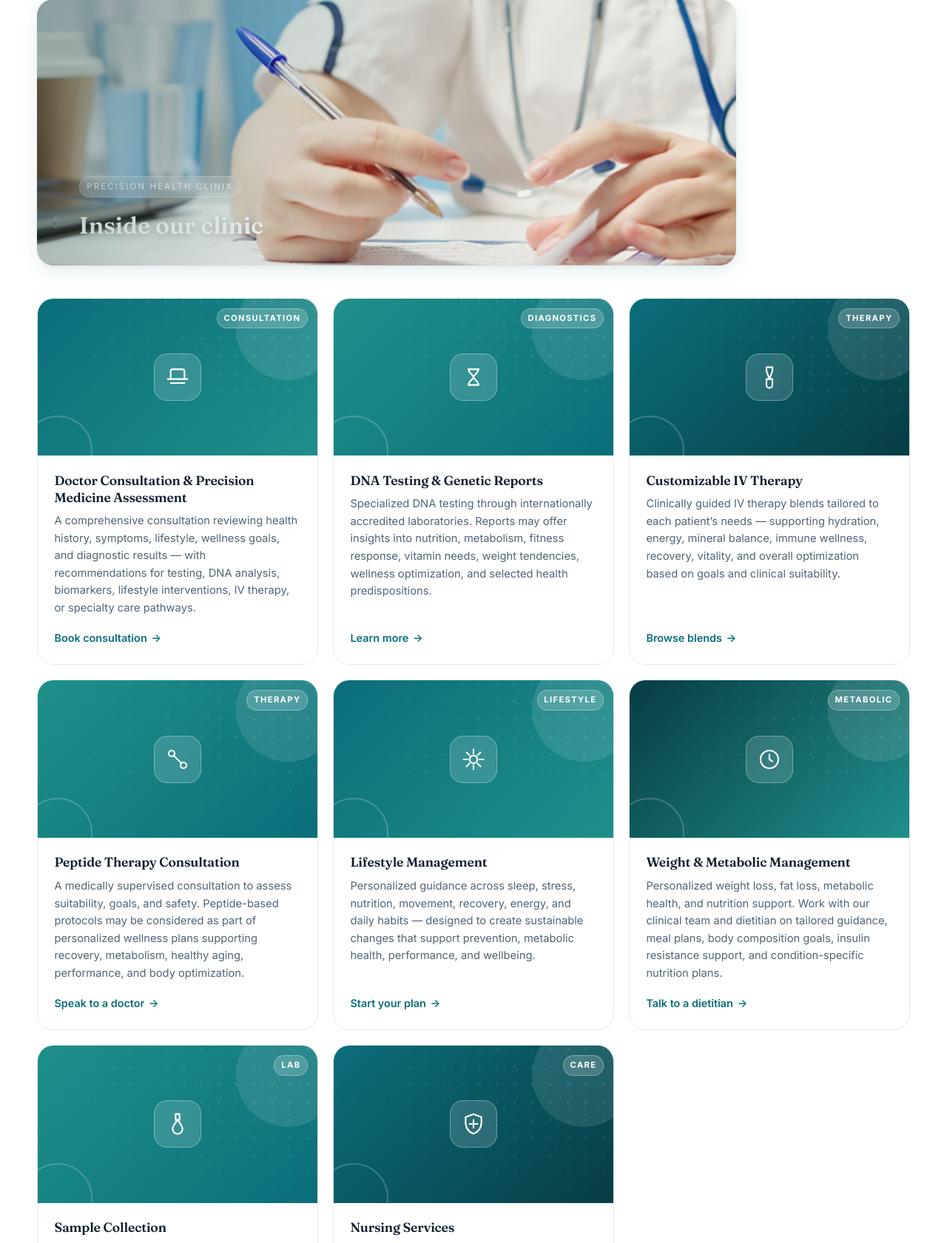
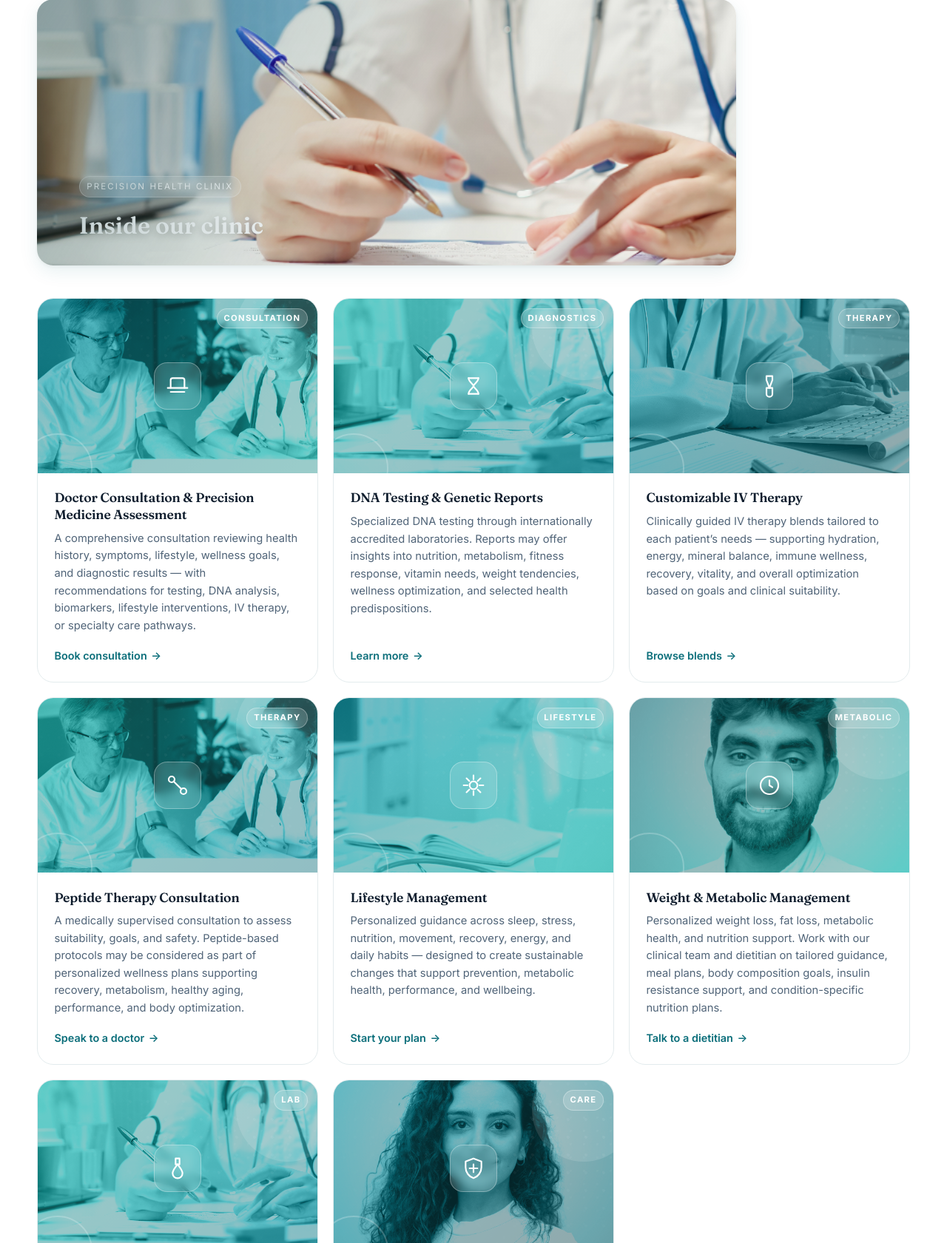
Before and after one commit to sahmadlitpeaks/phcx, a PHP site: page / in a window 1280 px wide. Shown: the part 4819-6500 px from the top of the page at 74% size. Run offline with PHP 8.4, Linux system fonts and the light colour scheme.

Commit message:
Fix logo path and use real photos in service cards
- Header and footer brand now reference assets/prcn-logo.png
  directly, removing the fragile assets/img/logo.png copy that
  wasn't resolving on the deployed Vercel build.

- Each of the 21 service cards (Clinic / Homecare / Telehealth)
  now renders a real photo behind its gradient banner. Photos
  are mapped by topic (e.g. Home Physiotherapy uses Tetiana,
  Online Dietitian uses Omar, Telehealth services use the
  telehealth scene, etc.) and are blended with mix-blend-mode:
  luminosity so they tint into each card's brand gradient
  instead of clashing.

- On hover the photo brightens (soft-light blend), zooms slightly,
  and the decorative bubbles still animate, giving each card a
  much more "alive" feel without losing the unified palette.

- Stacking order corrected so icon, tag, and bubbles sit cleanly
  above the photo via explicit z-index.

```diff
--- a/index.html
+++ b/index.html
@@ -17,7 +17,7 @@
   <header class="site-header" id="top">
     <div class="container header-inner">
       <a href="#top" class="brand" aria-label="Precision Health Clinix home">
-        <img class="brand-logo" src="assets/img/logo.png" alt="Precision Health Clinix" width="220" />
+        <img class="brand-logo" src="assets/prcn-logo.png" alt="Precision Health Clinix" width="220" />
       </a>
 
       <button class="nav-toggle" aria-expanded="false" aria-controls="primary-nav" aria-label="Toggle navigation menu">
@@ -299,7 +299,7 @@
         <div class="service-grid">
           <article class="service-card reveal" style="--svc-a:#0b6e7a;--svc-b:#1f8f8a">
             <div class="service-media">
-              <span class="service-pattern" aria-hidden="true"></span>
+              <img class="service-photo" src="assets/img/about.png" alt="Doctor consultation" loading="lazy" /><span class="service-pattern" aria-hidden="true"></span>
               <span class="service-icon"><svg viewBox="0 0 24 24" width="32" height="32" fill="none" stroke="currentColor" stroke-width="1.6" stroke-linecap="round" stroke-linejoin="round"><path d="M19 14V6a2 2 0 0 0-2-2H7a2 2 0 0 0-2 2v8"/><path d="M2 14h20"/><path d="M5 18h14"/></svg></span>
               <span class="service-tag">Consultation</span>
             </div>
@@ -312,7 +312,7 @@
 
           <article class="service-card reveal" data-delay="60" style="--svc-a:#1f8f8a;--svc-b:#0b6e7a">
             <div class="service-media">
-              <span class="service-pattern" aria-hidden="true"></span>
+              <img class="service-photo" src="assets/img/clinic-services.png" alt="DNA testing in the clinic" loading="lazy" /><span class="service-pattern" aria-hidden="true"></span>
               <span class="service-icon"><svg viewBox="0 0 24 24" width="32" height="32" fill="none" stroke="currentColor" stroke-width="1.6" stroke-linecap="round" stroke-linejoin="round"><path d="M7 4c0 4 5 6 5 8s-5 4-5 8"/><path d="M17 4c0 4-5 6-5 8s5 4 5 8"/><path d="M7 4h10M7 20h10"/></svg></span>
               <span class="service-tag">Diagnostics</span>
             </div>
@@ -325,7 +325,7 @@
 
           <article class="service-card reveal" data-delay="120" style="--svc-a:#0b6e7a;--svc-b:#073d44">
             <div class="service-media">
-              <span class="service-pattern" aria-hidden="true"></span>
+              <img class="service-photo" src="assets/img/hero.png" alt="IV therapy session" loading="lazy" /><span class="service-pattern" aria-hidden="true"></span>
               <span class="service-icon"><svg viewBox="0 0 24 24" width="32" height="32" fill="none" stroke="currentColor" stroke-width="1.6" stroke-linecap="round" stroke-linejoin="round"><path d="M9 2h6v4l-3 8-3-8z"/><path d="M9 14h6v6a3 3 0 0 1-3 3 3 3 0 0 1-3-3z"/></svg></span>
               <span class="service-tag">Therapy</span>
             </div>
@@ -338,7 +338,7 @@
 
           <article class="service-card reveal" data-delay="60" style="--svc-a:#1f8f8a;--svc-b:#0b6e7a">
             <div class="service-media">
-              <span class="service-pattern" aria-hidden="true"></span>
+              <img class="service-photo" src="assets/img/about.png" alt="Peptide therapy consultation" loading="lazy" /><span class="service-pattern" aria-hidden="true"></span>
               <span class="service-icon"><svg viewBox="0 0 24 24" width="32" height="32" fill="none" stroke="currentColor" stroke-width="1.6" stroke-linecap="round" stroke-linejoin="round"><circle cx="6" cy="6" r="3"/><circle cx="18" cy="18" r="3"/><path d="M8 8 16 16"/></svg></span>
               <span class="service-tag">Therapy</span>
             </div>
@@ -351,7 +351,7 @@
 
           <article class="service-card reveal" data-delay="120" style="--svc-a:#0b6e7a;--svc-b:#1f8f8a">
             <div class="service-media">
-              <span class="service-pattern" aria-hidden="true"></span>
+              <img class="service-photo" src="assets/img/vision.png" alt="Lifestyle management" loading="lazy" /><span class="service-pattern" aria-hidden="true"></span>
               <span class="service-icon"><svg viewBox="0 0 24 24" width="32" height="32" fill="none" stroke="currentColor" stroke-width="1.6" stroke-linecap="round" stroke-linejoin="round"><path d="M12 2v4M12 18v4M4.93 4.93l2.83 2.83M16.24 16.24l2.83 2.83M2 12h4M18 12h4M4.93 19.07l2.83-2.83M16.24 7.76l2.83-2.83"/><circle cx="12" cy="12" r="4"/></svg></span>
               <span class="service-tag">Lifestyle</span>
             </div>
@@ -364,7 +364,7 @@
 
           <article class="service-card reveal" data-delay="180" style="--svc-a:#073d44;--svc-b:#1f8f8a">
             <div class="service-media">
-              <span class="service-pattern" aria-hidden="true"></span>
+              <img class="service-photo" src="assets/img/dr-omar.jpg" alt="Weight and metabolic management" loading="lazy" /><span class="service-pattern" aria-hidden="true"></span>
               <span class="service-icon"><svg viewBox="0 0 24 24" width="32" height="32" fill="none" stroke="currentColor" stroke-width="1.6" stroke-linecap="round" stroke-linejoin="round"><path d="M3 12a9 9 0 1 0 18 0 9 9 0 0 0-18 0"/><path d="M12 7v5l3 2"/></svg></span>
               <span class="service-tag">Metabolic</span>
             </div>
@@ -377,7 +377,7 @@
 
           <article class="service-card reveal" data-delay="120" style="--svc-a:#1f8f8a;--svc-b:#0b6e7a">
             <div class="service-media">
-              <span class="service-pattern" aria-hidden="true"></span>
+              <img class="service-photo" src="assets/img/clinic-services.png" alt="Sample collection in the clinic" loading="lazy" /><span class="service-pattern" aria-hidden="true"></span>
               <span class="service-icon"><svg viewBox="0 0 24 24" width="32" height="32" fill="none" stroke="currentColor" stroke-width="1.6" stroke-linecap="round" stroke-linejoin="round"><path d="M10 2h4v6h-4z"/><path d="M12 8c-3 4-5 6-5 9a5 5 0 0 0 10 0c0-3-2-5-5-9z"/></svg></span>
               <span class="service-tag">Lab</span>
             </div>
@@ -390,7 +390,7 @@
 
           <article class="service-card reveal" data-delay="180" style="--svc-a:#0b6e7a;--svc-b:#073d44">
             <div class="service-media">
-              <span class="service-pattern" aria-hidden="true"></span>
+              <img class="service-photo" src="assets/img/sana.png" alt="Nursing services" loading="lazy" /><span class="service-pattern" aria-hidden="true"></span>
               <span class="service-icon"><svg viewBox="0 0 24 24" width="32" height="32" fill="none" stroke="currentColor" stroke-width="1.6" stroke-linecap="round" stroke-linejoin="round"><path d="M12 2 4 5v6c0 5 3.4 9.5 8 11 4.6-1.5 8-6 8-11V5l-8-3z"/><path d="M12 8v8M8 12h8"/></svg></span>
               <span class="service-tag">Care</span>
             </div>
@@ -415,7 +415,7 @@
         <div class="service-grid">
           <article class="service-card reveal" style="--svc-a:#0b6e7a;--svc-b:#1f8f8a">
             <div class="service-media">
-              <span class="service-pattern" aria-hidden="true"></span>
+              <img class="service-photo" src="assets/img/hero.png" alt="Home doctor visit" loading="lazy" /><span class="service-pattern" aria-hidden="true"></span>
               <span class="service-icon"><svg viewBox="0 0 24 24" width="32" height="32" fill="none" stroke="currentColor" stroke-width="1.6" stroke-linecap="round" stroke-linejoin="round"><path d="M3 11 12 3l9 8"/><path d="M5 10v10h14V10"/></svg></span>
               <span class="service-tag">Doctor</span>
             </div>
@@ -428,7 +428,7 @@
 
           <article class="service-card reveal" data-delay="60" style="--svc-a:#1f8f8a;--svc-b:#0b6e7a">
             <div class="service-media">
-              <span class="service-pattern" aria-hidden="true"></span>
+              <img class="service-photo" src="assets/img/sana.png" alt="Home nursing care" loading="lazy" /><span class="service-pattern" aria-hidden="true"></span>
               <span class="service-icon"><svg viewBox="0 0 24 24" width="32" height="32" fill="none" stroke="currentColor" stroke-width="1.6" stroke-linecap="round" stroke-linejoin="round"><path d="M12 2 4 5v6c0 5 3.4 9.5 8 11 4.6-1.5 8-6 8-11V5l-8-3z"/><path d="m9 12 2 2 4-4"/></svg></span>
               <span class="service-tag">Nursing</span>
             </div>
@@ -441,7 +441,7 @@
 
           <article class="service-card reveal" data-delay="120" style="--svc-a:#0b6e7a;--svc-b:#073d44">
             <div class="service-media">
-              <span class="service-pattern" aria-hidden="true"></span>
+              <img class="service-photo" src="assets/img/about.png" alt="Home sample collection" loading="lazy" /><span class="service-pattern" aria-hidden="true"></span>
               <span class="service-icon"><svg viewBox="0 0 24 24" width="32" height="32" fill="none" stroke="currentColor" stroke-width="1.6" stroke-linecap="round" stroke-linejoin="round"><path d="M10 2h4v6h-4z"/><path d="M12 8c-3 4-5 6-5 9a5 5 0 0 0 10 0c0-3-2-5-5-9z"/></svg></span>
               <span class="service-tag">Lab</span>
             </div>
@@ -454,7 +454,7 @@
 
           <article class="service-card reveal" data-delay="60" style="--svc-a:#1f8f8a;--svc-b:#0b6e7a">
             <div class="service-media">
-              <span class="service-pattern" aria-hidden="true"></span>
+              <img class="service-photo" src="assets/img/hero.png" alt="Home IV therapy" loading="lazy" /><span class="service-pattern" aria-hidden="true"></span>
               <span class="service-icon"><svg viewBox="0 0 24 24" width="32" height="32" fill="none" stroke="currentColor" stroke-width="1.6" stroke-linecap="round" stroke-linejoin="round"><path d="M9 2h6v4l-3 8-3-8z"/><path d="M9 14h6v6a3 3 0 0 1-3 3 3 3 0 0 1-3-3z"/></svg></span>
               <span class="service-tag">IV Therapy</span>
             </div>
@@ -467,7 +467,7 @@
 
           <article class="service-card reveal" data-delay="120" style="--svc-a:#0b6e7a;--svc-b:#1f8f8a">
             <div class="service-media">
-              <span class="service-pattern" aria-hidden="true"></span>
+              <img class="service-photo" src="assets/img/vision.png" alt="Home hydrogen inhalation therapy" loading="lazy" /><span class="service-pattern" aria-hidden="true"></span>
               <span class="service-icon"><svg viewBox="0 0 24 24" width="32" height="32" fill="none" stroke="currentColor" stroke-width="1.6" stroke-linecap="round" stroke-linejoin="round"><circle cx="12" cy="12" r="9"/><path d="M8 12h8M12 8v8"/></svg></span>
               <span class="service-tag">Wellness</span>
             </div>
@@ -480,7 +480,7 @@
 
           <article class="service-card reveal" data-delay="180" style="--svc-a:#073d44;--svc-b:#1f8f8a">
             <div class="service-media">
-              <span class="service-pattern" aria-hidden="true"></span>
+              <img class="service-photo" src="assets/img/vision.png" alt="Home laser pain therapy" loading="lazy" /><span class="service-pattern" aria-hidden="true"></span>
               <span class="service-icon"><svg viewBox="0 0 24 24" width="32" height="32" fill="none" stroke="currentColor" stroke-width="1.6" stroke-linecap="round" stroke-linejoin="round"><circle cx="12" cy="12" r="4"/><path d="M12 2v3M12 19v3M2 12h3M19 12h3M5 5l2 2M17 17l2 2M5 19l2-2M17 7l2-2"/></svg></span>
               <span class="service-tag">Recovery</span>
             </div>
@@ -493,7 +493,7 @@
 
           <article class="service-card reveal" data-delay="120" style="--svc-a:#1f8f8a;--svc-b:#0b6e7a">
             <div class="service-media">
-              <span class="service-pattern" aria-hidden="true"></span>
+              <img class="service-photo" src="assets/img/tetiana.jpg" alt="Home physiotherapy" loading="lazy" /><span class="service-pattern" aria-hidden="true"></span>
               <span class="service-icon"><svg viewBox="0 0 24 24" width="32" height="32" fill="none" stroke="currentColor" stroke-width="1.6" stroke-linecap="round" stroke-linejoin="round"><path d="M6 20V10m12 10V4M2 20h20"/></svg></span>
               <span class="service-tag">Physio</span>
             </div>
@@ -524,7 +524,7 @@
         <div class="service-grid mt-2">
           <article class="service-card reveal" style="--svc-a:#0b6e7a;--svc-b:#1f8f8a">
             <div class="service-media">
-              <span class="service-pattern" aria-hidden="true"></span>
+              <img class="service-photo" src="assets/img/telehealth.png" alt="Online doctor consultation" loading="lazy" /><span class="service-pattern" aria-hidden="true"></span>
               <span class="service-icon"><svg viewBox="0 0 24 24" width="32" height="32" fill="none" stroke="currentColor" stroke-width="1.6" stroke-linecap="round" stroke-linejoin="round"><rect x="2" y="6" width="14" height="12" rx="2"/><path d="m22 8-6 4 6 4z"/></svg></span>
               <span class="service-tag">Online</span>
             </div>
@@ -537,7 +537,7 @@
 
           <article class="service-card reveal" data-delay="60" style="--svc-a:#1f8f8a;--svc-b:#0b6e7a">
             <div class="service-media">
-              <span class="service-pattern" aria-hidden="true"></span>
+              <img class="service-photo" src="assets/img/telehealth.png" alt="DNA test result review" loading="lazy" /><span class="service-pattern" aria-hidden="true"></span>
               <span class="service-icon"><svg viewBox="0 0 24 24" width="32" height="32" fill="none" stroke="currentColor" stroke-width="1.6" stroke-linecap="round" stroke-linejoin="round"><path d="M7 4c0 4 5 6 5 8s-5 4-5 8"/><path d="M17 4c0 4-5 6-5 8s5 4 5 8"/></svg></span>
               <span class="service-tag">Genetics</span>
             </div>
@@ -550,7 +550,7 @@
 
           <article class="service-card reveal" data-delay="120" style="--svc-a:#0b6e7a;--svc-b:#073d44">
             <div class="service-media">
-              <span class="service-pattern" aria-hidden="true"></span>
+              <img class="service-photo" src="assets/img/dr-omar.jpg" alt="Online dietitian consultation" loading="lazy" /><span class="service-pattern" aria-hidden="true"></span>
               <span class="service-icon"><svg viewBox="0 0 24 24" width="32" height="32" fill="none" stroke="currentColor" stroke-width="1.6" stroke-linecap="round" stroke-linejoin="round"><path d="M4 7h16M4 12h10M4 17h16"/></svg></span>
               <span class="service-tag">Nutrition</span>
             </div>
@@ -563,7 +563,7 @@
 
           <article class="service-card reveal" data-delay="60" style="--svc-a:#1f8f8a;--svc-b:#0b6e7a">
             <div class="service-media">
-              <span class="service-pattern" aria-hidden="true"></span>
+              <img class="service-photo" src="assets/img/vision.png" alt="Lifestyle and wellness consultation" loading="lazy" /><span class="service-pattern" aria-hidden="true"></span>
               <span class="service-icon"><svg viewBox="0 0 24 24" width="32" height="32" fill="none" stroke="currentColor" stroke-width="1.6" stroke-linecap="round" stroke-linejoin="round"><circle cx="12" cy="12" r="4"/><path d="M12 2v3M12 19v3M2 12h3M19 12h3"/></svg></span>
               <span class="service-tag">Lifestyle</span>
             </div>
@@ -576,7 +576,7 @@
 
           <article class="service-card reveal" data-delay="120" style="--svc-a:#0b6e7a;--svc-b:#1f8f8a">
             <div class="service-media">
-              <span class="service-pattern" aria-hidden="true"></span>
+              <img class="service-photo" src="assets/img/telehealth.png" alt="Weight and metabolic follow-up" loading="lazy" /><span class="service-pattern" aria-hidden="true"></span>
               <span class="service-icon"><svg viewBox="0 0 24 24" width="32" height="32" fill="none" stroke="currentColor" stroke-width="1.6" stroke-linecap="round" stroke-linejoin="round"><path d="M3 12a9 9 0 1 0 18 0 9 9 0 0 0-18 0"/><path d="M12 7v5l3 2"/></svg></span>
               <span class="service-tag">Follow-Up</span>
             </div>
@@ -589,7 +589,7 @@
 
           <article class="service-card reveal" data-delay="180" style="--svc-a:#073d44;--svc-b:#1f8f8a">
             <div class="service-media">
-              <span class="service-pattern" aria-hidden="true"></span>
+              <img class="service-photo" src="assets/img/telehealth.png" alt="Treatment plan review" loading="lazy" /><span class="service-pattern" aria-hidden="true"></span>
               <span class="service-icon"><svg viewBox="0 0 24 24" width="32" height="32" fill="none" stroke="currentColor" stroke-width="1.6" stroke-linecap="round" stroke-linejoin="round"><path d="M14 2H6a2 2 0 0 0-2 2v16a2 2 0 0 0 2 2h12a2 2 0 0 0 2-2V8z"/><path d="M14 2v6h6M9 13l2 2 4-4"/></svg></span>
               <span class="service-tag">Plan Review</span>
             </div>
@@ -698,7 +698,7 @@
     <div class="container footer-grid">
       <div>
         <div class="brand brand-footer">
-          <img class="brand-logo" src="assets/img/logo.png" alt="Precision Health Clinix" />
+          <img class="brand-logo" src="assets/prcn-logo.png" alt="Precision Health Clinix" />
         </div>
         <p>Personalised, science-led healthcare combining advanced diagnostics, DNA insights, and lifestyle medicine.</p>
       </div>
--- a/styles.css
+++ b/styles.css
@@ -571,39 +571,54 @@ p { margin: 0 0 1em; }
 }
 .service-media {
   position: relative;
-  aspect-ratio: 16 / 9;
+  aspect-ratio: 16 / 10;
   background: linear-gradient(135deg, var(--svc-a), var(--svc-b));
   display: grid; place-items: center;
   color: #fff;
   overflow: hidden;
+  isolation: isolate;
+}
+.service-photo {
+  position: absolute; inset: 0;
+  width: 100%; height: 100%; object-fit: cover; object-position: center;
+  z-index: 0;
+  mix-blend-mode: luminosity;
+  opacity: .55;
+  filter: contrast(1.05) brightness(1.05);
+  transition: transform 800ms var(--ease-out), opacity 600ms var(--ease-out), mix-blend-mode 600ms var(--ease-out);
+}
+.service-card:hover .service-photo {
+  transform: scale(1.06);
+  opacity: .9;
+  mix-blend-mode: soft-light;
 }
 .service-pattern {
-  position: absolute; inset: 0;
+  position: absolute; inset: 0; z-index: 1;
   background:
     radial-gradient(circle at 20% 20%, rgba(255,255,255,.18) 0, rgba(255,255,255,.18) 2px, transparent 2px) 0 0/24px 24px,
     radial-gradient(circle at 80% 80%, rgba(255,255,255,.12) 0, rgba(255,255,255,.12) 1.5px, transparent 1.5px) 0 0/18px 18px;
-  opacity: .55;
+  opacity: .35;
   -webkit-mask-image: radial-gradient(140% 100% at 90% 30%, #000 0%, transparent 75%);
           mask-image: radial-gradient(140% 100% at 90% 30%, #000 0%, transparent 75%);
   transition: transform 700ms var(--ease-out);
 }
 .service-card:hover .service-pattern { transform: scale(1.1) rotate(2deg); }
 .service-media::before {
-  content: ""; position: absolute; right: -30px; top: -30px;
+  content: ""; position: absolute; right: -30px; top: -30px; z-index: 2;
   width: 140px; height: 140px; border-radius: 50%;
-  background: rgba(255,255,255,.10);
+  background: rgba(255,255,255,.12);
   transition: transform 700ms var(--ease-out);
 }
 .service-media::after {
-  content: ""; position: absolute; left: -20px; bottom: -40px;
+  content: ""; position: absolute; left: -20px; bottom: -40px; z-index: 2;
   width: 90px; height: 90px; border-radius: 50%;
-  border: 2px solid rgba(255,255,255,.2);
+  border: 2px solid rgba(255,255,255,.22);
   transition: transform 700ms var(--ease-out);
 }
 .service-card:hover .service-media::before { transform: translate(8px, -4px) scale(1.08); }
 .service-card:hover .service-media::after { transform: translate(-4px, 4px) scale(1.05); }
 .service-icon {
-  position: relative; z-index: 1;
+  position: relative; z-index: 3;
   width: 64px; height: 64px; border-radius: 18px;
   background: rgba(255,255,255,.15); border: 1px solid rgba(255,255,255,.3);
   backdrop-filter: blur(6px);
@@ -612,7 +627,7 @@ p { margin: 0 0 1em; }
 }
 .service-card:hover .service-icon { transform: rotate(-6deg) scale(1.05); }
 .service-tag {
-  position: absolute; top: .8rem; right: .8rem; z-index: 1;
+  position: absolute; top: .8rem; right: .8rem; z-index: 3;
   background: rgba(255,255,255,.18); color: #fff;
   font-size: .7rem; font-weight: 700; letter-spacing: .12em; text-transform: uppercase;
   padding: .25rem .55rem; border-radius: 999px;
```
